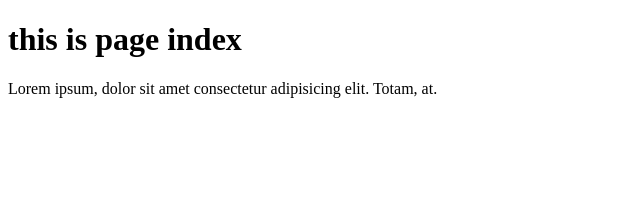
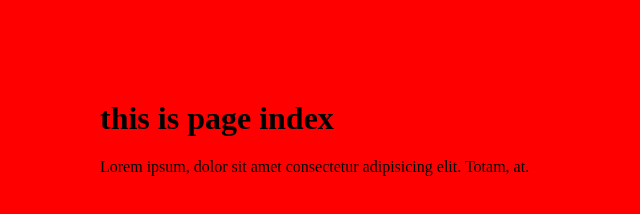
Before and after one commit to mrkhodaee/git-test, a plain HTML site: page index.html in a window 1280 px wide. Shown: the whole page, without its empty margins (0-640 px from the left). Drawn offline with Linux system fonts and the light colour scheme.

Commit message:
added link css and code css in file css

```diff
--- a/css/style.css
+++ b/css/style.css
@@ -0,0 +1,4 @@
+body{
+    background-color: red;
+    margin: 100px;
+}
--- a/index.html
+++ b/index.html
@@ -4,6 +4,7 @@
     <meta charset="UTF-8">
     <meta name="viewport" content="width=device-width, initial-scale=1.0">
     <title>index page</title>
+    <link rel="stylesheet" href="css/style.css">
 </head>
 <body>
     <h1>this is page index</h1>
```
